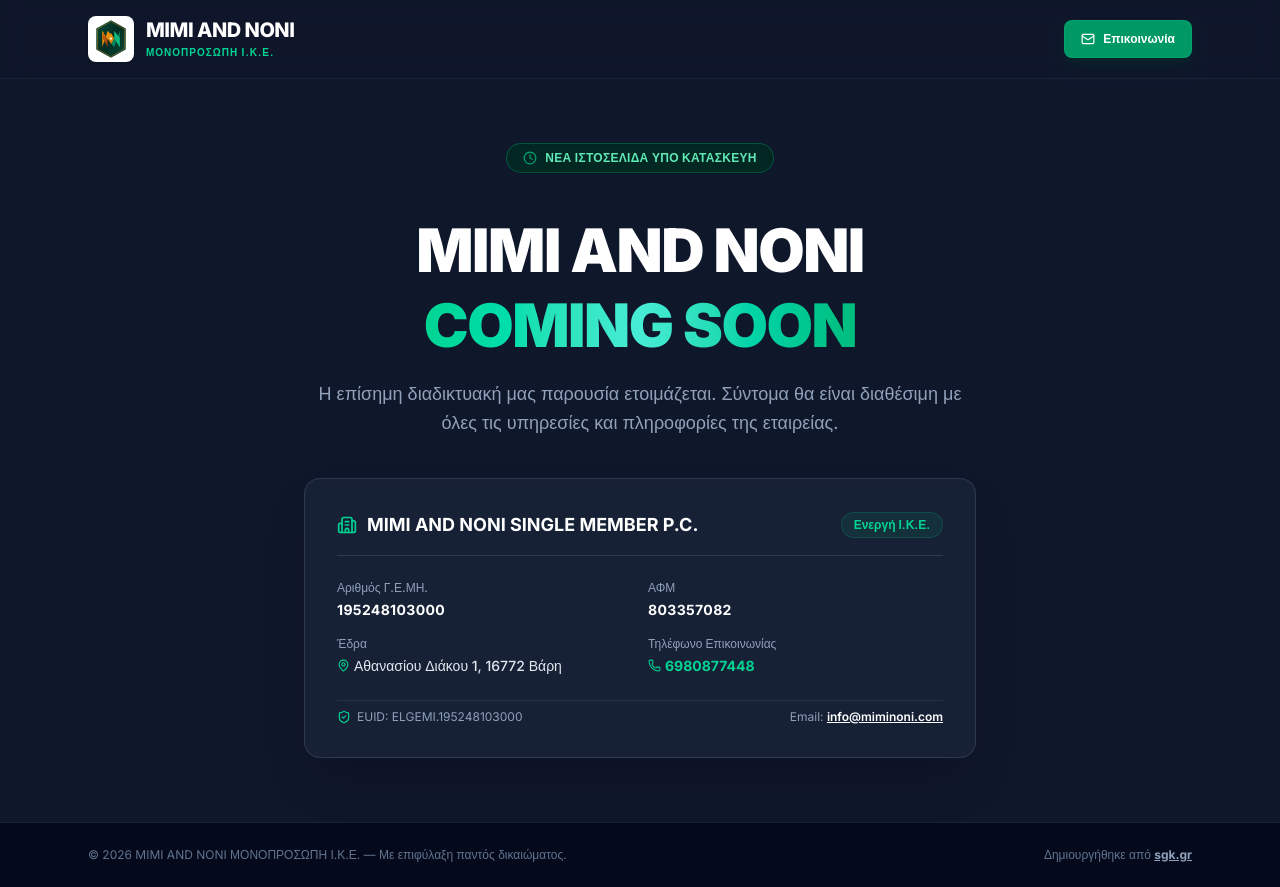
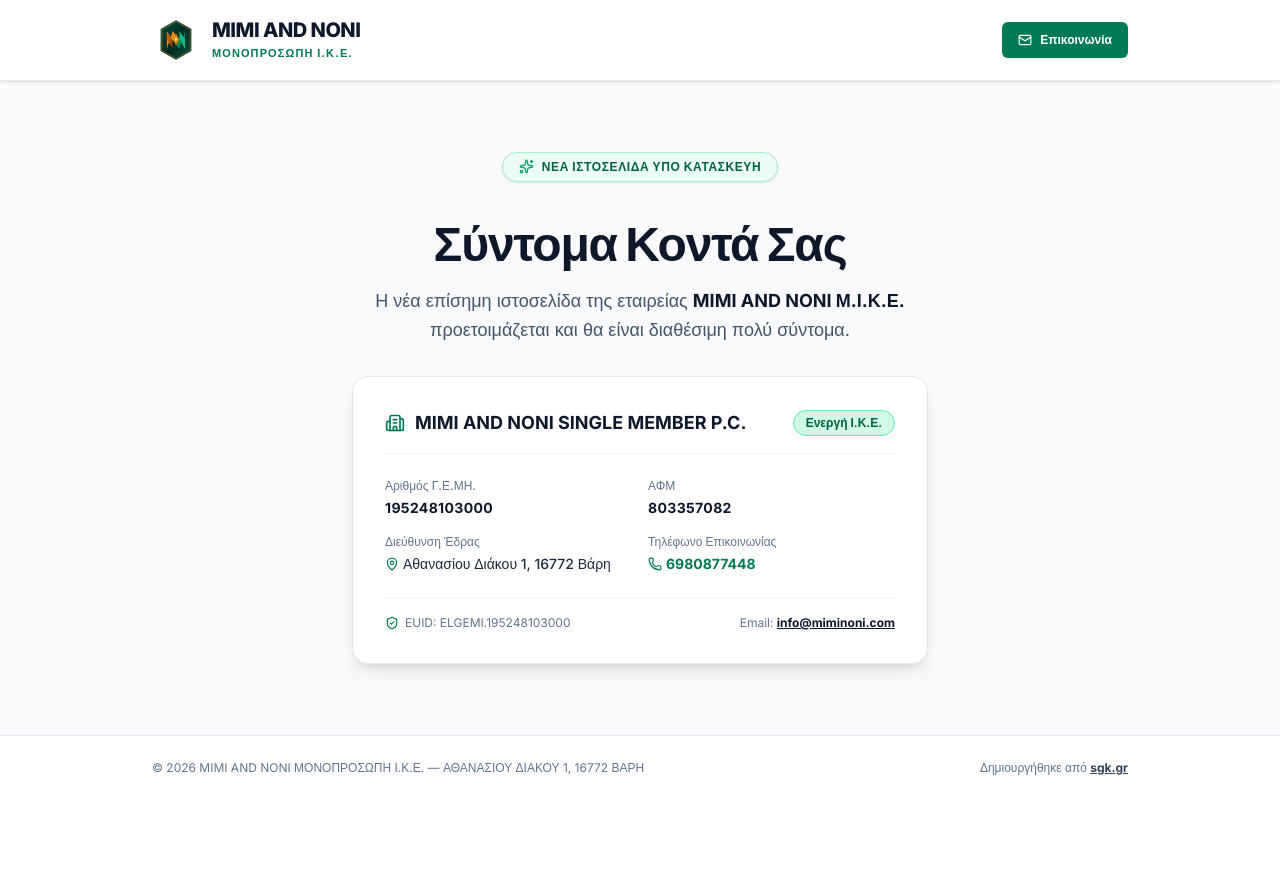
Before and after one commit to sgk-gr/miminoni, a Next.js app: page / in a window 1280 px wide. After the commit the page ends 800 px from the top, so only its background shows below. Built offline with nearby package versions, Linux system fonts and the light colour scheme.

Commit message:
Make Coming Soon page bright white and clean

```diff
--- a/src/app/page.tsx
+++ b/src/app/page.tsx
@@ -1,30 +1,28 @@
 'use client';
 
 import React from 'react';
-import { Building2, Phone, Mail, MapPin, ShieldCheck, Clock } from 'lucide-react';
+import { Building2, Phone, Mail, MapPin, ShieldCheck, Sparkles } from 'lucide-react';
 
 export default function Home() {
   return (
-    <div className="min-h-screen flex flex-col font-sans bg-slate-900 text-slate-100 antialiased selection:bg-emerald-500 selection:text-white">
-      {/* Background Subtle Gradient Backdrop */}
-      <div className="fixed inset-0 bg-[radial-gradient(circle_at_top_right,_var(--tw-gradient-stops))] from-emerald-950/40 via-slate-900 to-slate-950 pointer-events-none -z-10" />
+    <div className="min-h-screen flex flex-col font-sans bg-slate-50 text-slate-800 antialiased selection:bg-emerald-600 selection:text-white">
 
-      {/* Modern Top Header */}
-      <header className="border-b border-slate-800/80 bg-slate-900/60 backdrop-blur-md sticky top-0 z-50">
-        <div className="max-w-6xl mx-auto px-6 py-4 flex justify-between items-center">
+      {/* Light Clean Header */}
+      <header className="bg-white border-b border-slate-200/80 sticky top-0 z-50 shadow-sm">
+        <div className="max-w-5xl mx-auto px-6 py-4 flex justify-between items-center">
           <div className="flex items-center gap-3">
             <img
               src="/logo.svg"
               alt="MIMI AND NONI Logo"
-              width={46}
-              height={46}
-              className="w-[46px] h-[46px] object-contain rounded-lg shadow-sm"
+              width={48}
+              height={48}
+              className="w-[48px] h-[48px] object-contain rounded-lg"
             />
             <div>
-              <span className="font-extrabold text-lg md:text-xl tracking-tight text-white block leading-tight">
+              <span className="font-extrabold text-xl tracking-tight text-slate-900 block leading-tight">
                 MIMI AND NONI
               </span>
-              <span className="text-[10px] font-bold tracking-widest text-emerald-400 uppercase block mt-0.5">
+              <span className="text-[11px] font-bold tracking-widest text-emerald-700 uppercase block mt-0.5">
                 ΜΟΝΟΠΡΟΣΩΠΗ Ι.Κ.Ε.
               </span>
             </div>
@@ -32,92 +30,89 @@ export default function Home() {
 
           <a
             href="mailto:info@miminoni.com"
-            className="bg-emerald-600 hover:bg-emerald-500 text-white text-xs font-semibold px-4 py-2.5 rounded-lg transition-all shadow-lg shadow-emerald-950/50 flex items-center gap-2 border border-emerald-500/30"
+            className="bg-emerald-700 hover:bg-emerald-800 text-white text-xs font-semibold px-4 py-2.5 rounded-md transition-all shadow-sm flex items-center gap-2"
           >
             <Mail size={14} /> Επικοινωνία
           </a>
         </div>
       </header>
 
-      {/* Hero Coming Soon Section */}
-      <main className="flex-grow flex flex-col items-center justify-center text-center px-6 py-16 max-w-4xl mx-auto space-y-10">
+      {/* Bright & Welcoming Coming Soon Main Section */}
+      <main className="flex-grow flex flex-col items-center justify-center text-center px-6 py-16 max-w-4xl mx-auto space-y-8">
 
         {/* Status Badge */}
-        <div className="inline-flex items-center gap-2 bg-emerald-950/80 border border-emerald-500/30 text-emerald-300 px-4 py-1.5 rounded-full text-xs font-semibold tracking-wide uppercase shadow-inner">
-          <Clock size={14} className="text-emerald-400 animate-pulse" />
-          <span>Νέα Ιστοσελίδα υπό κατασκευή</span>
+        <div className="inline-flex items-center gap-2 bg-emerald-50 border border-emerald-200 text-emerald-800 px-4 py-1.5 rounded-full text-xs font-bold uppercase tracking-wider shadow-sm">
+          <Sparkles size={15} className="text-emerald-600" />
+          <span>Νέα Ιστοσελίδα Υπό Κατασκευή</span>
         </div>
 
-        {/* Title & Tagline */}
-        <div className="space-y-4">
-          <h1 className="text-4xl sm:text-5xl md:text-6xl font-black text-white tracking-tight leading-tight">
-            MIMI AND NONI <br />
-            <span className="bg-gradient-to-r from-emerald-400 via-teal-300 to-emerald-500 bg-clip-text text-transparent">
-              COMING SOON
-            </span>
+        {/* Big Bright Title */}
+        <div className="space-y-3">
+          <h1 className="text-3xl sm:text-5xl font-black text-slate-900 tracking-tight leading-tight">
+            Σύντομα Κοντά Σας
           </h1>
-          <p className="text-slate-400 text-base sm:text-lg max-w-2xl mx-auto font-normal leading-relaxed">
-            Η επίσημη διαδικτυακή μας παρουσία ετοιμάζεται. Σύντομα θα είναι διαθέσιμη με όλες τις υπηρεσίες και πληροφορίες της εταιρείας.
+          <p className="text-slate-600 text-base sm:text-lg max-w-xl mx-auto font-normal leading-relaxed">
+            Η νέα επίσημη ιστοσελίδα της εταιρείας <strong className="text-slate-900">MIMI AND NONI Μ.Ι.Κ.Ε.</strong> προετοιμάζεται και θα είναι διαθέσιμη πολύ σύντομα.
           </p>
         </div>
 
-        {/* Corporate Disclosure Mini Card (Legal Compliance) */}
-        <div className="w-full bg-slate-800/60 border border-slate-700/80 rounded-2xl p-6 sm:p-8 backdrop-blur-sm shadow-2xl text-left space-y-6">
-          <div className="flex items-center justify-between border-b border-slate-700/80 pb-4">
-            <div className="flex items-center gap-2.5 text-white font-bold text-base sm:text-lg">
-              <Building2 size={20} className="text-emerald-400" />
+        {/* Clean Bright White Disclosure Card */}
+        <div className="w-full bg-white border border-slate-200 rounded-2xl p-6 sm:p-8 shadow-lg text-left space-y-6">
+          <div className="flex items-center justify-between border-b border-slate-100 pb-4">
+            <div className="flex items-center gap-2.5 text-slate-900 font-bold text-base sm:text-lg">
+              <Building2 size={20} className="text-emerald-700" />
               <span>MIMI AND NONI SINGLE MEMBER P.C.</span>
             </div>
-            <span className="bg-emerald-500/10 text-emerald-400 border border-emerald-500/20 text-xs font-semibold px-3 py-1 rounded-full">
+            <span className="bg-emerald-100 text-emerald-800 border border-emerald-300 text-xs font-semibold px-3 py-1 rounded-full">
               Ενεργή Ι.Κ.Ε.
             </span>
           </div>
 
           <div className="grid grid-cols-1 sm:grid-cols-2 gap-4 text-xs sm:text-sm">
             <div className="space-y-1">
-              <span className="text-slate-400 block text-xs font-medium">Αριθμός Γ.Ε.ΜΗ.</span>
-              <span className="font-bold text-white tracking-wide">195248103000</span>
+              <span className="text-slate-500 block text-xs font-medium">Αριθμός Γ.Ε.ΜΗ.</span>
+              <span className="font-bold text-slate-900 tracking-wide">195248103000</span>
             </div>
             <div className="space-y-1">
-              <span className="text-slate-400 block text-xs font-medium">ΑΦΜ</span>
-              <span className="font-bold text-white tracking-wide">803357082</span>
+              <span className="text-slate-500 block text-xs font-medium">ΑΦΜ</span>
+              <span className="font-bold text-slate-900 tracking-wide">803357082</span>
             </div>
             <div className="space-y-1">
-              <span className="text-slate-400 block text-xs font-medium">Έδρα</span>
-              <span className="text-slate-200 font-medium flex items-center gap-1">
-                <MapPin size={13} className="text-emerald-400 shrink-0" />
+              <span className="text-slate-500 block text-xs font-medium">Διεύθυνση Έδρας</span>
+              <span className="text-slate-800 font-medium flex items-center gap-1">
+                <MapPin size={14} className="text-emerald-700 shrink-0" />
                 Αθανασίου Διάκου 1, 16772 Βάρη
               </span>
             </div>
             <div className="space-y-1">
-              <span className="text-slate-400 block text-xs font-medium">Τηλέφωνο Επικοινωνίας</span>
-              <a href="tel:6980877448" className="text-emerald-400 hover:underline font-bold flex items-center gap-1">
-                <Phone size={13} /> 6980877448
+              <span className="text-slate-500 block text-xs font-medium">Τηλέφωνο Επικοινωνίας</span>
+              <a href="tel:6980877448" className="text-emerald-700 hover:underline font-bold flex items-center gap-1">
+                <Phone size={14} /> 6980877448
               </a>
             </div>
           </div>
 
-          <div className="pt-2 border-t border-slate-700/60 flex flex-wrap justify-between items-center gap-2 text-xs text-slate-400">
-            <div className="flex items-center gap-1.5 text-slate-400">
-              <ShieldCheck size={14} className="text-emerald-400" />
+          <div className="pt-4 border-t border-slate-100 flex flex-wrap justify-between items-center gap-2 text-xs text-slate-500">
+            <div className="flex items-center gap-1.5">
+              <ShieldCheck size={14} className="text-emerald-700" />
               <span>EUID: ELGEMI.195248103000</span>
             </div>
             <div>
-              Email: <a href="mailto:info@miminoni.com" className="text-white hover:text-emerald-400 font-semibold underline">info@miminoni.com</a>
+              Email: <a href="mailto:info@miminoni.com" className="text-slate-900 hover:text-emerald-700 font-bold underline">info@miminoni.com</a>
             </div>
           </div>
         </div>
 
       </main>
 
-      {/* Footer */}
-      <footer className="border-t border-slate-800/80 bg-slate-950/80 py-6 text-center text-xs text-slate-500">
-        <div className="max-w-6xl mx-auto px-6 flex flex-col sm:flex-row justify-between items-center gap-3">
+      {/* Bright Footer */}
+      <footer className="border-t border-slate-200 bg-white py-6 text-center text-xs text-slate-500">
+        <div className="max-w-5xl mx-auto px-6 flex flex-col sm:flex-row justify-between items-center gap-3">
           <div>
-            © 2026 MIMI AND NONI ΜΟΝΟΠΡΟΣΩΠΗ Ι.Κ.Ε. — Με επιφύλαξη παντός δικαιώματος.
+            © 2026 MIMI AND NONI ΜΟΝΟΠΡΟΣΩΠΗ Ι.Κ.Ε. — ΑΘΑΝΑΣΙΟΥ ΔΙΑΚΟΥ 1, 16772 ΒΑΡΗ
           </div>
           <div>
-            Δημιουργήθηκε από <a href="https://sgk.gr" target="_blank" rel="noopener noreferrer" className="text-slate-400 hover:text-white font-bold underline transition-colors">sgk.gr</a>
+            Δημιουργήθηκε από <a href="https://sgk.gr" target="_blank" rel="noopener noreferrer" className="text-slate-700 hover:text-slate-900 font-bold underline transition-colors">sgk.gr</a>
           </div>
         </div>
       </footer>
```
